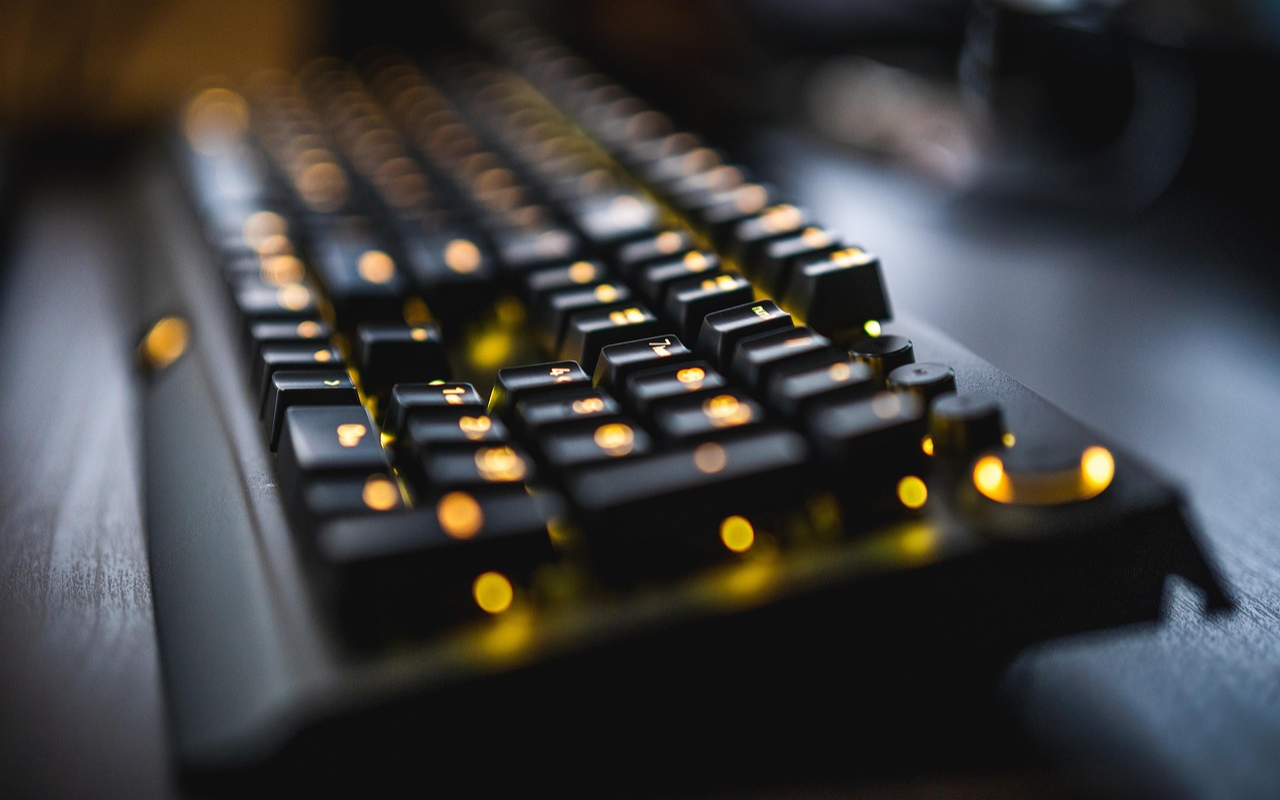
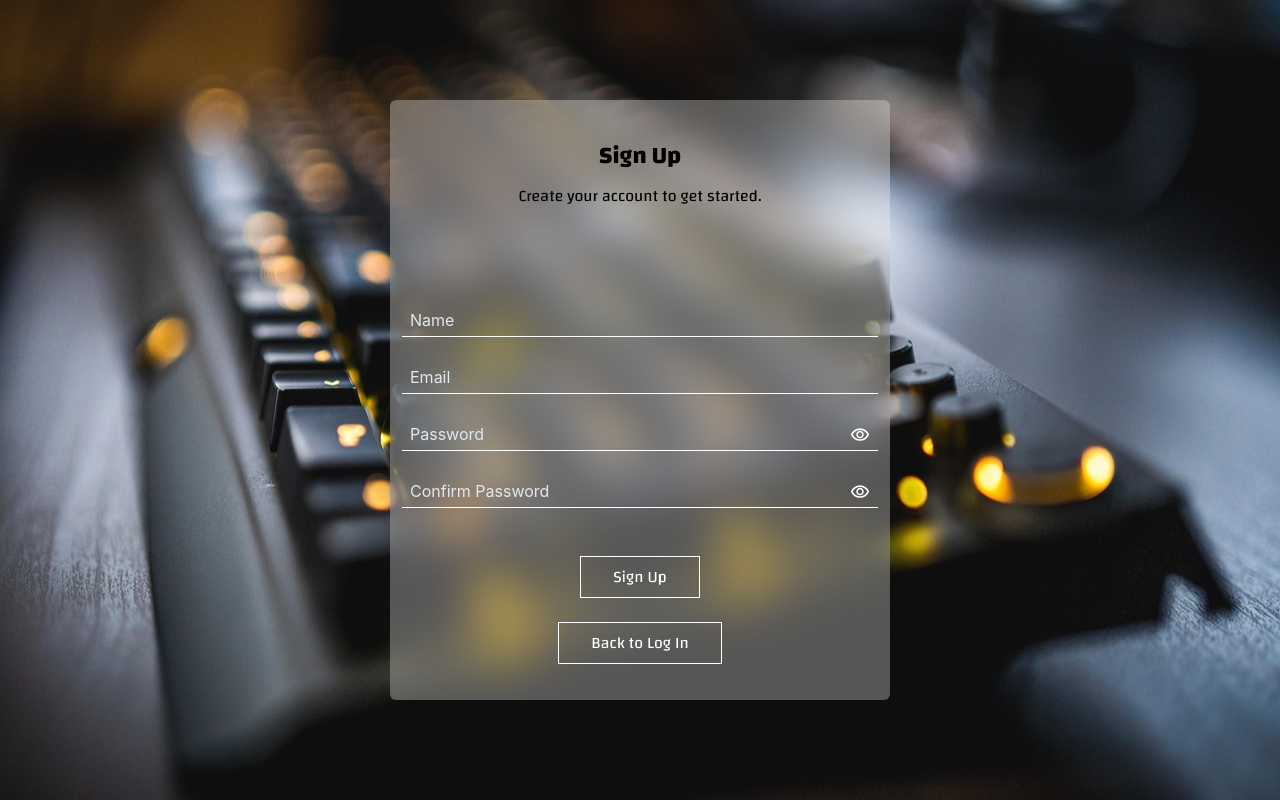
Before and after one commit to i-am-misaki/progress_tracking_app, a React (Vite) app in the folder frontend/: page /sign-up in a window 1280 px wide. Before the commit this address had no page. Built offline with nearby package versions, Linux system fonts and the light colour scheme.

Commit message:
ADD: ユーザー登録画面実装

```diff
--- a/frontend/src/App.tsx
+++ b/frontend/src/App.tsx
@@ -1,6 +1,7 @@
 import { BrowserRouter, Routes, Route, Navigate } from 'react-router-dom';
 
 import Login from './pages/login.tsx';
+import SignUp from './pages/sign_up.tsx';
 import ProjectProgressList from './pages/project_progress_list.tsx';
 import PasswordForget from './pages/password_forget.tsx';
 import PasswordResetMailed from './pages/password_reset_mailed.tsx';
@@ -14,6 +15,8 @@ function App() {
       <Routes>
         {/* ログイン画面 */}
         <Route path="/login" element={<Login />} />
+        {/* サインアップ画面 */}
+        <Route path="/sign-up" element={<SignUp />} />
 
         {/* パスワードリセットメールアドレス入力画面 */}
         <Route path="/password_forget" element={<PasswordForget />} />
--- a/frontend/src/pages/login.tsx
+++ b/frontend/src/pages/login.tsx
@@ -95,7 +95,7 @@ export default function Login() {
                 <span className="text-base" style={{ fontFamily: "'Changa', sans-serif" }} onClick={() => navigate('/forget-password')}>Forget password ?</span>
               </button>
               <button type="button" className="w-fit self-end cursor-pointer text-end hover:text-gray-700">
-                <span className="text-base" style={{ fontFamily: "'Changa', sans-serif" }}>Sign Up</span>
+                <span className="text-base" style={{ fontFamily: "'Changa', sans-serif" }} onClick={() => navigate('/sign-up')}>Sign Up</span>
               </button>
             </div>
 
--- /dev/null
+++ b/frontend/src/pages/sign_up.tsx
@@ -0,0 +1,135 @@
+import { useState } from "react";
+import { useNavigate } from "react-router-dom";
+
+import { EmailValidation, PasswordValidation } from "../libs/validation";
+import visibilityIcon from '../assets/icons/visibility.svg';
+
+export default function SignUp() {
+    const navigate = useNavigate();
+
+    const [name, setName] = useState("");
+    const [email, setEmail] = useState("");
+    const [password, setPassword] = useState("");
+    const [confirmPassword, setConfirmPassword] = useState("");
+    const [showPassword, setShowPassword] = useState(false);
+    const [showConfirmPassword, setShowConfirmPassword] = useState(false);
+
+    const [errMsg, setErrMsg] = useState("");
+
+    const handleSignUp = async () => {
+        setErrMsg(""); // エラーをクリア
+        let errMsgList: string[] = [];
+
+        if (password !== confirmPassword) {
+            errMsgList.push("Passwords do not match.");
+        }
+
+        // メールアドレスのバリデーション
+        const emailValidation = EmailValidation(email);
+        if (!emailValidation.isValid) {
+            errMsgList.push(emailValidation.message);
+        }
+
+        // パスワードのバリデーション
+        const passwordValidation = PasswordValidation(password);
+        if (!passwordValidation.isValid) {
+            errMsgList.push(passwordValidation.message);
+        }
+
+
+        if (errMsgList.length > 0) {
+          setErrMsg(errMsgList.join("\n"));
+        } else {
+          try {
+            const response = await fetch("/api/guest/signup", {
+              method: "POST",
+              headers: { "Content-Type": "application/json" },
+              body: JSON.stringify({ name, email, password }),
+            });
+
+            const data = await response.json();
+            const statuCode = response.status;
+            if (statuCode === 200) {
+              navigate("/login");
+            } else {
+              setErrMsg(data.detail || "Sign up failed.");
+            }
+          } catch (error) {
+            setErrMsg("Server connection failed.");
+          }
+        }
+    }
+
+  return (
+    <div className="h-screen w-screen flex justify-center items-center">
+        <div className="w-[500px] h-3/4 rounded-md inset-shadow-md inset-shadow-white-500/50 bg-white/30 backdrop-blur-xl py-6 px-3">
+            <div className="flex flex-col gap-12 py-4">
+                <div className="flex flex-col text-center gap-3">
+                    <h1 className="text-2xl font-bold" style={{ fontFamily: "'Changa', sans-serif" }}>Sign Up</h1>
+                    <p style={{ fontFamily: "'Changa', sans-serif" }}>Create your account to get started.</p>
+                </div>
+                {/* error message */}
+                <p className="text-yellow-300 text-center">{errMsg}</p>
+                <div className="flex flex-col gap-6">
+                    <input
+                        type="text"
+                        placeholder="Name"
+                        value={name}
+                        onChange={(e) => setName(e.target.value)}
+                        className="w-full px-2 py-1 border-b border-white text-white placeholder:text-slate-200 focus:outline-none bg-transparent"
+                    />
+                    <input
+                        type="email"
+                        placeholder="Email"
+                        value={email}
+                        onChange={(e) => setEmail(e.target.value)}
+                        className="w-full px-2 py-1 border-b border-white text-white placeholder:text-slate-200 focus:outline-none bg-transparent"
+                    />
+                    <div className="relative flex w-full">
+                        <input
+                            type={showPassword ? "text" : "password"}
+                            placeholder="Password"
+                            value={password}
+                            onChange={(e) => setPassword(e.target.value)}
+                            className="w-full px-2 py-1 border-b border-white text-white placeholder:text-slate-200 focus:outline-none bg-transparent"
+                        />
+                        <button type="button" onClick={() => setShowPassword(!showPassword)} className="absolute right-2 top-1/2 -translate-y-1/2 cursor-pointer border-none bg-transparent">
+                            <img src={visibilityIcon} className="w-5 h-5" alt="toggle password" />
+                        </button>
+                    </div>
+                    <div className="relative flex w-full">
+                        <input
+                            type={showConfirmPassword ? "text" : "password"}
+                            placeholder="Confirm Password"
+                            value={confirmPassword}
+                            onChange={(e) => setConfirmPassword(e.target.value)}
+                            className="w-full px-2 py-1 border-b border-white text-white placeholder:text-slate-200 focus:outline-none bg-transparent"
+                        />
+                        <button type="button" onClick={() => setShowConfirmPassword(!showConfirmPassword)} className="absolute right-2 top-1/2 -translate-y-1/2 cursor-pointer border-none bg-transparent">
+                            <img src={visibilityIcon} className="w-5 h-5" alt="toggle password" />
+                        </button>
+                    </div>
+                    <div className="flex flex-col justify-center items-center">
+                        <button
+                            type="button"
+                            onClick={handleSignUp} // クリック時に実行
+                            className="border border-white text-white py-2 px-8 mt-6 cursor-pointer hover:bg-white hover:text-black transition-colors"
+                            style={{ fontFamily: "'Changa', sans-serif" }}
+                        >
+                            Sign Up
+                        </button>
+                        <button
+                            type="button"
+                            className="border border-white text-white py-2 px-8 mt-6 cursor-pointer hover:bg-white hover:text-black transition-colors"
+                            style={{ fontFamily: "'Changa', sans-serif" }}
+                            onClick={() => navigate('/login')}
+                        >
+                            Back to Log In
+                        </button>
+                    </div>
+                </div>
+            </div>
+        </div>
+    </div>
+  );
+}
```
